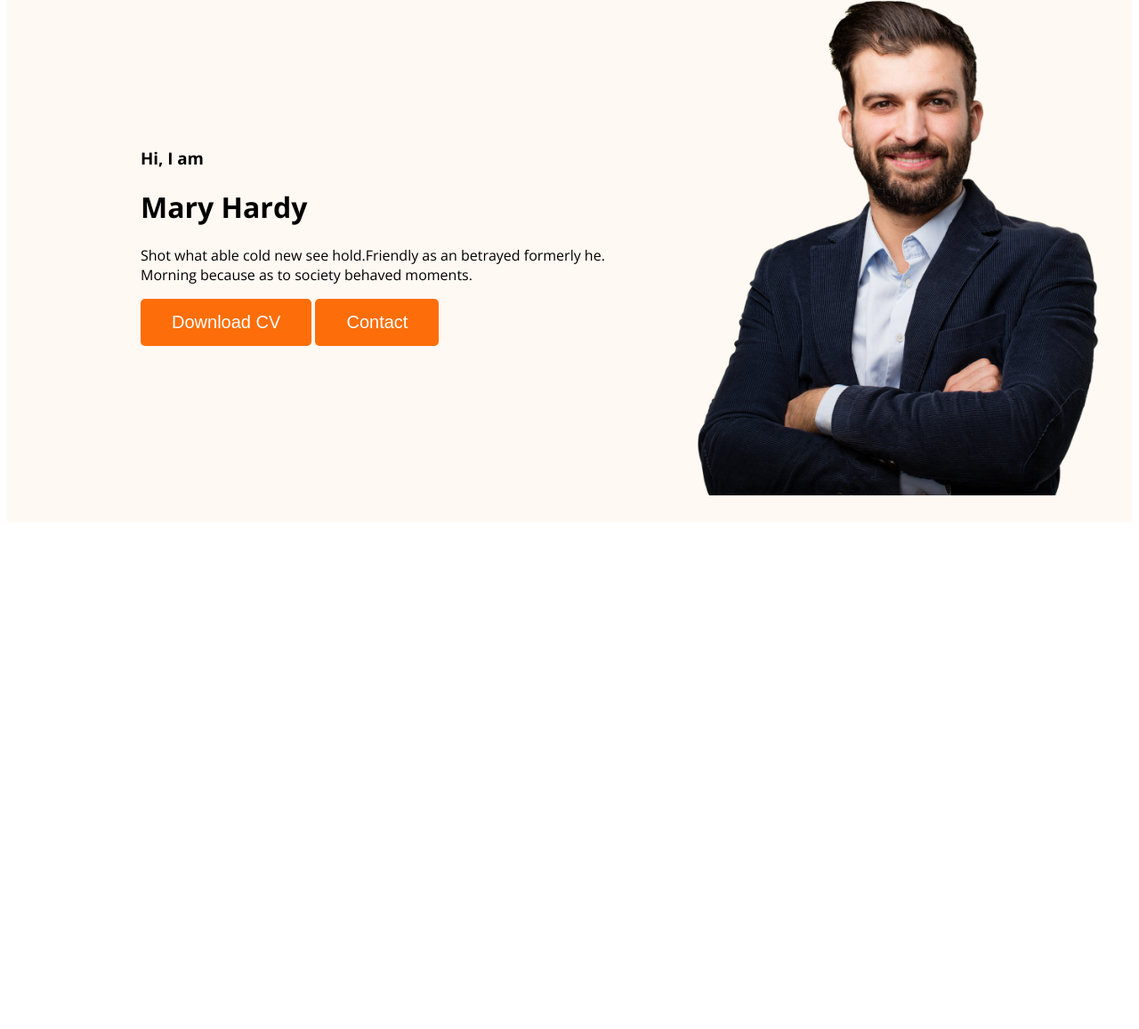
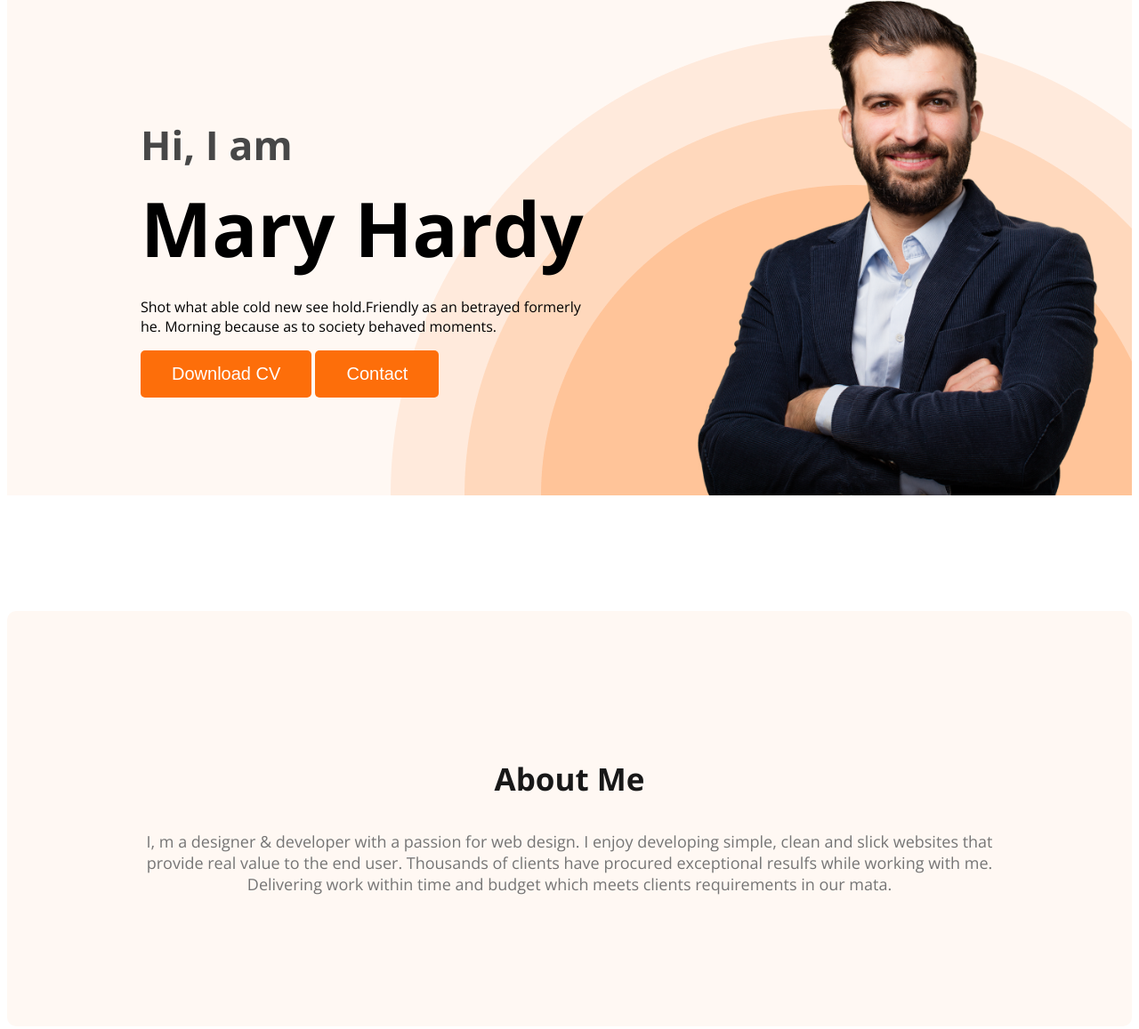
Before and after one commit to IMSABUJ97/developer-portfolio, a plain HTML site: page index.html in a window 1280 px wide. Shown: the part 211-1368 px from the top of the page at 89% size. Before the commit the page ends 806 px from the top, so only its background shows below. Drawn offline with nearby package versions, Linux system fonts and the light colour scheme.

Commit message:
about section created

```diff
--- a/index.html
+++ b/index.html
@@ -23,16 +23,21 @@
             <div class="banner-content">
                 <h3 class="banner-greeting">Hi, I  am</h3>
                 <h1 class="banner-title">Mary Hardy</h1>
-                <p>Shot what able cold new see hold.Friendly as an betrayed formerly he. Morning because as to society behaved moments.</p>
+                <p class="banner-description">Shot what able cold new see hold.Friendly as an betrayed formerly he. Morning because as to society behaved moments.</p>
                 <button class="btn-primary">Download CV</button>
                 <button class="btn-primary">Contact</button>
             </div>
             <img class="profile-pic" src="images/hardy.png" alt="" srcset="">
         </div>
     </header>
-    <body>
-
-    </body>
+    <main>
+        <section class="about">
+            <h3 class="section-title">About Me</h3>
+            <p class="section-description">
+                I, m a designer & developer with a passion for web design. I enjoy developing simple, clean and slick websites that provide real value to the end user. Thousands of clients have procured exceptional resulfs while working with me. Delivering work within time and budget which meets clients requirements in our mata.
+            </p>
+        </section>
+    </main>
     <footer>
 
     </footer>
--- a/styles/portfolio.css
+++ b/styles/portfolio.css
@@ -15,6 +15,19 @@ body{
     font-size: 20px;
     font-weight: 700px;
     padding: 15px 35px;
+}
+
+.section-title{
+    color: #181818;
+    text-align: center;
+    font-size: 35px;
+    font-weight: 700;
+}
+
+.section-description{
+    color: #757575;
+    text-align: center;
+    font-size: 18px;
 }
 /* nav related style */
 nav{
@@ -49,14 +62,46 @@ nav a{
 /* header related styles */
 .header{
     background-color: #FFF8F3;
+    background-image: url('../images/header_bg.png');
+    background-repeat: no-repeat;
+    background-position: bottom right;
 }
 
 .banner{
-    padding: 30px 30px 30px 150px;
+    padding: 30px 30px 0px 150px;
     display: flex;
     align-items: center;
+    justify-content: space-between;
+}
+
+.banner-content{
+    max-width: 500px;
 }
 
 .banner .profile-pic{
     width: 500px;
 }
+
+.banner-greeting{
+    font-size: 45px;
+    color: #474747;
+    margin-bottom: 0;
+}
+
+.banner-title{
+    font-size: 85px;
+    font-weight: 700;
+    margin-top: 5px;
+    margin-bottom: 20px;
+}
+
+/* main section styles */
+
+
+/* about section style */
+.about{
+    padding: 130px;
+    border-radius: 10px;
+    background: #FFF8F3;
+    margin: 130px 0;
+}
```
